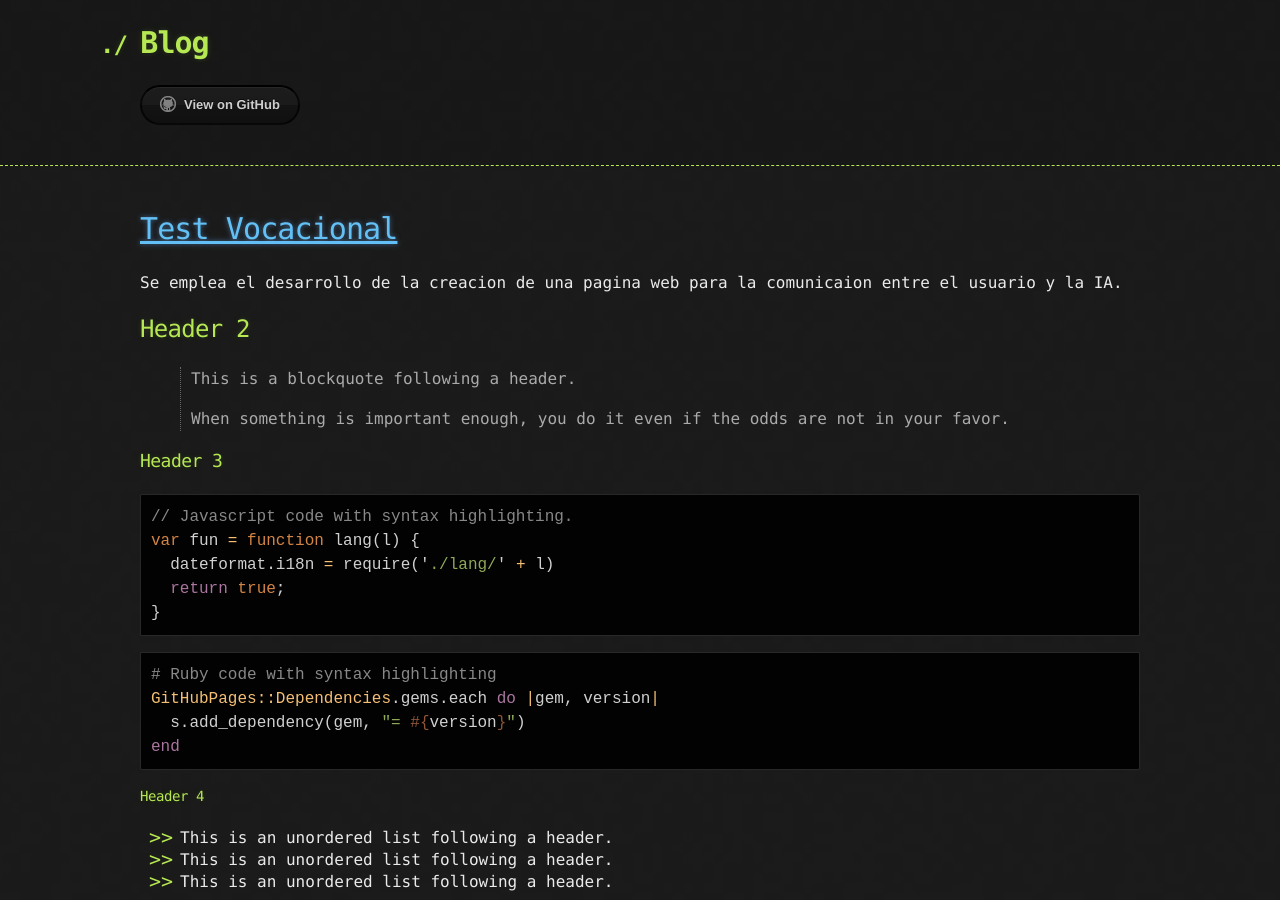
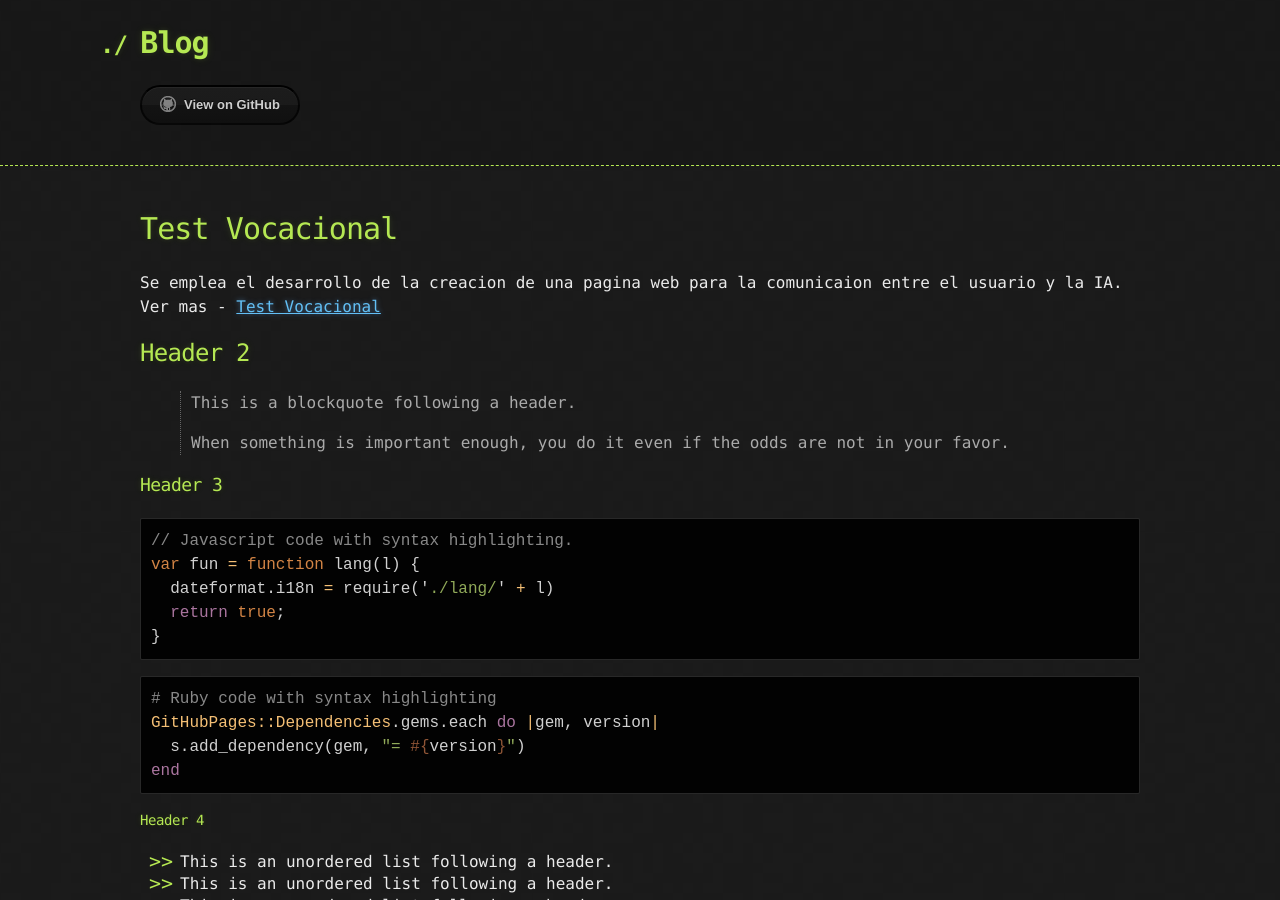
Before and after one commit to NinjaDiaz007/Blog, a Jekyll site: the page built from index.md, in a window 1280 px wide and 900 px high. Built offline with Jekyll 4.4.1, drawn with Linux system fonts in a browser that asks for light colours; the repository's description, which GitHub fills in, is left out; our own code applies the rules of GitHub Pages for plain Markdown files.

Commit message:
Add files via upload

```diff
--- a/index.md
+++ b/index.md
@@ -1,10 +1,9 @@
 ---
 layout: default
 ---
+# Test Vocacional
 
-# [Test Vocacional](./test-vocacional.html)
-
-Se emplea el desarrollo de la creacion de una pagina web para la comunicaion entre el usuario y la IA.
+Se emplea el desarrollo de la creacion de una pagina web para la comunicaion entre el usuario y la IA. Ver mas - [Test Vocacional](./test-vocacional.html)
 
 
 
```
